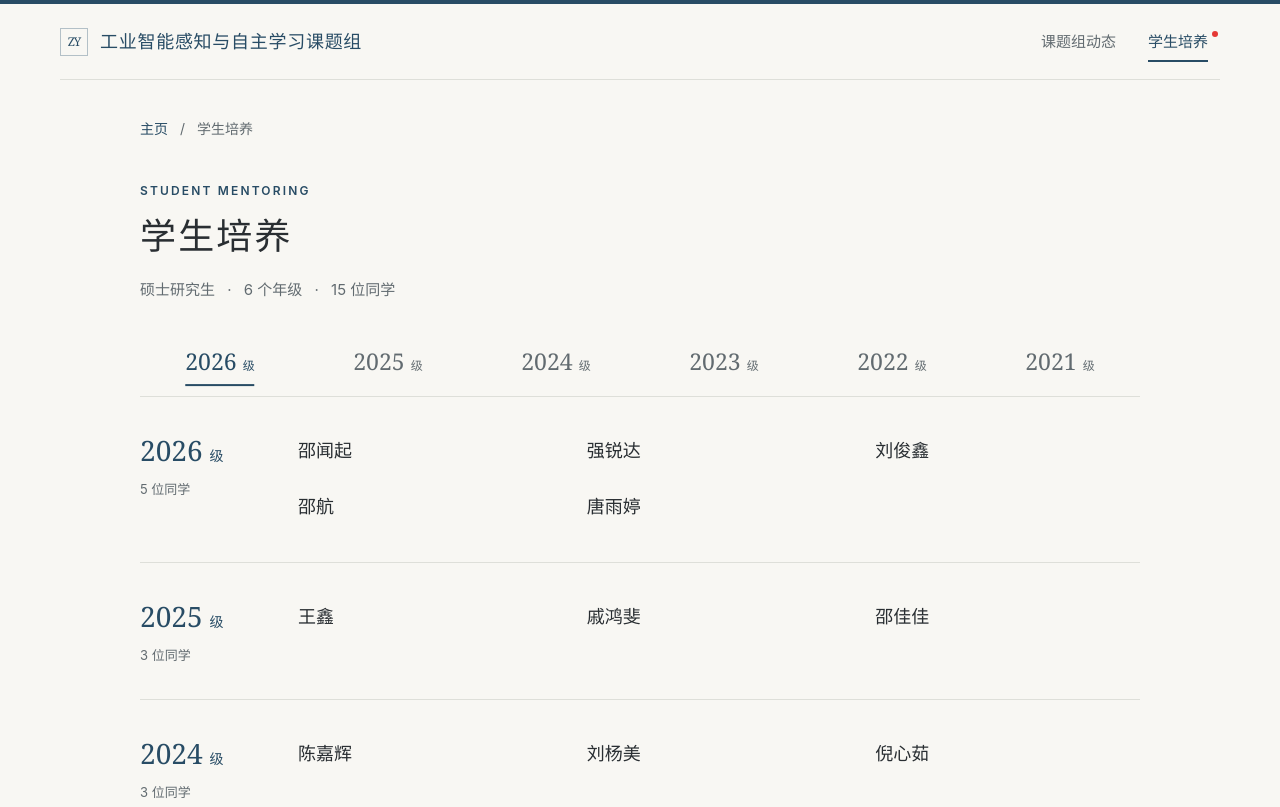
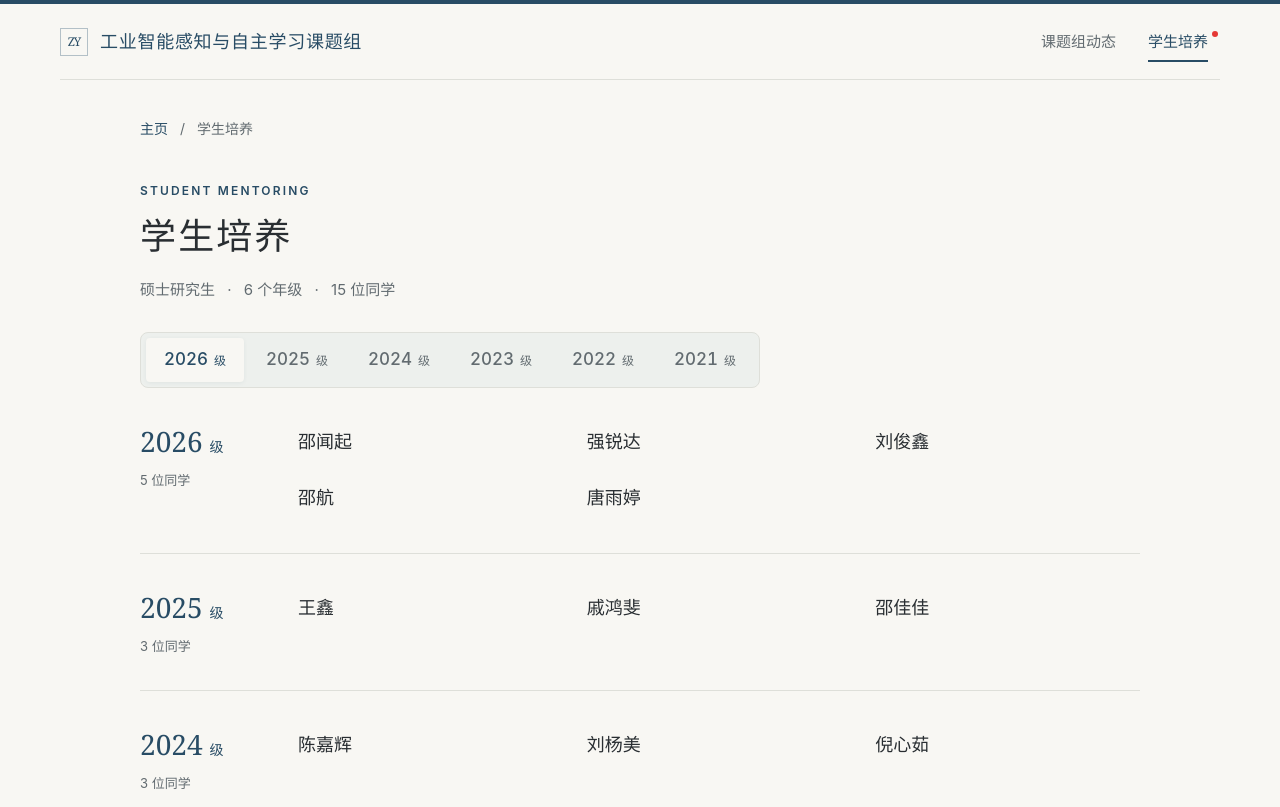
Before and after one commit to ZeallYang/ZeallYang.github.io, an Astro site: page /members in a window 1280 px wide. Shown: the top 807 px of the page. Built offline with nearby package versions, Linux system fonts and the light colour scheme; Astro itself is replaced by a stand-in of ours.

Commit message:
Use compact cohort selector without a second sticky toolbar

```diff
--- a/src/pages/members.astro
+++ b/src/pages/members.astro
@@ -48,65 +48,35 @@ const studentCount = graduateStudents.reduce((sum, cohort) => sum + cohort.stude
       const nav = page.querySelector<HTMLElement>('.cohort-nav')!;
       const indicator = nav.querySelector<HTMLElement>('.cohort-indicator')!;
       const links = [...nav.querySelectorAll<HTMLAnchorElement>('a')];
-      const cohorts = links.map((link) => document.querySelector<HTMLElement>(link.hash)!);
       let active = links[0];
-      let selectionLocked = false;
-      let scrollFrame = 0;
 
       const moveIndicator = () => {
-        const label = active.querySelector<HTMLElement>('.cohort-nav-label')!.getBoundingClientRect();
+        const item = active.getBoundingClientRect();
         const bounds = nav.getBoundingClientRect();
-        indicator.style.width = `${label.width}px`;
-        indicator.style.transform = `translate(${label.left - bounds.left}px, ${label.bottom - bounds.top + 7}px)`;
+        indicator.style.width = `${item.width}px`;
+        indicator.style.height = `${item.height}px`;
+        indicator.style.transform = `translate(${item.left - bounds.left - nav.clientLeft}px, ${item.top - bounds.top - nav.clientTop}px)`;
       };
       const select = (link: HTMLAnchorElement) => {
         active = link;
         links.forEach((item) => item === link ? item.setAttribute('aria-current', 'location') : item.removeAttribute('aria-current'));
         moveIndicator();
       };
-      const updateFromScroll = () => {
-        scrollFrame = 0;
-        if (selectionLocked) return;
-        const threshold = nav.getBoundingClientRect().bottom + 20;
-        let index = 0;
-        cohorts.forEach((cohort, i) => { if (cohort.getBoundingClientRect().top <= threshold) index = i; });
-        if (scrollY > 0 && scrollY + innerHeight >= document.documentElement.scrollHeight - 2) index = links.length - 1;
-        if (active !== links[index]) select(links[index]);
-      };
-      const scheduleScroll = () => { if (!scrollFrame) scrollFrame = requestAnimationFrame(updateFromScroll); };
       const followHash = () => {
         const link = links.find((item) => item.hash === location.hash);
-        selectionLocked = Boolean(link);
-        if (link) select(link); else scheduleScroll();
+        select(link || links[0]);
       };
       nav.addEventListener('click', (event) => {
         const mouse = event as MouseEvent;
         if (mouse.ctrlKey || mouse.metaKey || mouse.shiftKey || mouse.altKey) return;
         const link = (event.target as Element).closest<HTMLAnchorElement>('a');
         if (!link) return;
-        selectionLocked = true;
         select(link);
       });
-      const releaseSelection = () => { selectionLocked = false; scheduleScroll(); };
-      window.addEventListener('wheel', releaseSelection, { passive: true });
-      window.addEventListener('touchstart', releaseSelection, { passive: true });
-      document.addEventListener('pointerdown', (event) => { if (!nav.contains(event.target as Node)) releaseSelection(); });
-      document.addEventListener('keydown', (event) => {
-        if (['ArrowUp', 'ArrowDown', 'PageUp', 'PageDown', 'Home', 'End', ' '].includes(event.key)) releaseSelection();
-      });
-      window.addEventListener('scroll', scheduleScroll, { passive: true });
       window.addEventListener('hashchange', followHash);
       window.addEventListener('pageshow', followHash);
-      const updateLayout = () => {
-        const header = document.querySelector<HTMLElement>('.masthead')!;
-        page.style.setProperty('--cohort-nav-top', `${Math.ceil(header.getBoundingClientRect().height) + 12}px`);
-        page.style.setProperty('--cohort-nav-height', `${Math.ceil(nav.getBoundingClientRect().height)}px`);
-        moveIndicator();
-      };
-      const observer = new ResizeObserver(updateLayout);
+      const observer = new ResizeObserver(moveIndicator);
       observer.observe(nav);
-      observer.observe(document.querySelector('.masthead')!);
-      updateLayout();
       followHash();
       nav.classList.add('is-ready');
     </script>
--- a/src/styles/global.css
+++ b/src/styles/global.css
@@ -216,24 +216,24 @@ main > .contact-section { background: var(--tint); border-top: 2px solid var(--a
 .footer > span > span:first-child { padding: 0 7px; }
 .footer a { text-decoration: none; }
 
-.members-page { --cohort-nav-top: calc(var(--header-offset) + 12px); --cohort-nav-height: 65px; width: calc(100% - 80px); max-width: 1000px; margin: 0 auto; padding-top: 36px; }
+.members-page { width: calc(100% - 80px); max-width: 1000px; margin: 0 auto; padding-top: 36px; }
 .breadcrumb { display: flex; flex-wrap: wrap; gap: 12px; color: var(--muted); font-size: 14px; }
 .breadcrumb a { text-decoration: none; }
 .members-intro { margin: 38px 0 28px; }
 .members-intro h1 { margin: 8px 0 12px; font-size: 36px; letter-spacing: .06em; }
 .members-intro > p:last-child { color: var(--muted); font-size: 15px; }
 .members-intro > p:last-child > span { padding: 0 8px; }
-.cohort-nav { position: sticky; top: var(--cohort-nav-top); z-index: 10; display: grid; grid-template-columns: repeat(6, minmax(0, 1fr)); gap: 8px; padding: 8px 0 12px; border-bottom: 1px solid var(--line); background: var(--background); }
-.cohort-nav a { display: flex; justify-content: center; align-items: center; min-height: 44px; padding: 6px 4px; color: var(--muted); text-decoration: none; transition: color 220ms ease; }
+.cohort-nav { position: relative; display: grid; grid-template-columns: repeat(6, minmax(0, 1fr)); width: min(100%, 620px); gap: 4px; padding: 5px; border: 1px solid var(--line); border-radius: 8px; background: var(--tint); }
+.cohort-nav a { position: relative; z-index: 1; display: flex; justify-content: center; align-items: center; min-height: 44px; padding: 6px 4px; border-radius: 4px; color: var(--muted); text-decoration: none; transition: color 220ms ease; }
 .cohort-nav a:is(:hover, :focus-visible, [aria-current]) { color: var(--accent); }
 .cohort-nav-label { position: relative; display: inline-flex; align-items: baseline; gap: 6px; }
-.cohort-nav-year { font: 23px/1.3 Georgia, serif; font-variant-numeric: tabular-nums; }
+.cohort-nav-year { font: 500 17px/1.5 var(--sans); font-variant-numeric: tabular-nums; }
 .cohort-nav-suffix { font-size: 12px; }
-.cohort-nav a[aria-current] .cohort-nav-label::after { content: ''; position: absolute; left: 0; right: 0; bottom: -7px; height: 2px; background: var(--accent); }
-.cohort-nav.is-ready a[aria-current] .cohort-nav-label::after { display: none; }
-.cohort-indicator { position: absolute; top: 0; left: 0; height: 2px; background: var(--accent); pointer-events: none; opacity: 0; }
-.cohort-nav.is-ready .cohort-indicator { opacity: 1; transition: transform 360ms cubic-bezier(.22, .61, .36, 1), width 360ms ease; }
-.cohort { display: grid; grid-template-columns: 130px minmax(0, 1fr); gap: 28px; padding: 32px 0; border-bottom: 1px solid var(--line); scroll-margin-top: calc(var(--cohort-nav-top) + var(--cohort-nav-height) + 12px - var(--header-offset)); }
+.cohort-nav a[aria-current] { background: var(--background); }
+.cohort-nav.is-ready a[aria-current] { background: transparent; }
+.cohort-indicator { position: absolute; top: 0; left: 0; border-radius: 4px; background: var(--background); box-shadow: 0 1px 4px #243d4c10; pointer-events: none; opacity: 0; }
+.cohort-nav.is-ready .cohort-indicator { opacity: 1; transition: transform 300ms cubic-bezier(.22, .61, .36, 1), width 300ms ease, height 300ms ease; }
+.cohort { display: grid; grid-template-columns: 130px minmax(0, 1fr); gap: 28px; padding: 32px 0; border-bottom: 1px solid var(--line); }
 .cohort-heading h2 { color: var(--accent); font: 28px/1.5 Georgia, serif; }
 .cohort-heading h2 > span { padding-left: 7px; font: 14px var(--sans); }
 .cohort-heading p { color: var(--muted); font-size: 13px; margin-top: 6px; }
@@ -336,7 +336,6 @@ main > .contact-section { background: var(--tint); border-top: 2px solid var(--a
   .members-intro > p:last-child { font-size: 14px; }
   .members-intro > p:last-child > span { padding: 0 3px; }
   .cohort-nav { grid-template-columns: repeat(3, minmax(0, 1fr)); gap: 4px 8px; }
-  .cohort-nav-year { font-size: 21px; }
   .cohort { grid-template-columns: minmax(0, 1fr); gap: 18px; padding: 26px 0; }
   .cohort-heading { display: flex; gap: 16px; align-items: baseline; }
   .cohort-heading h2 { font-size: 25px; }
```
